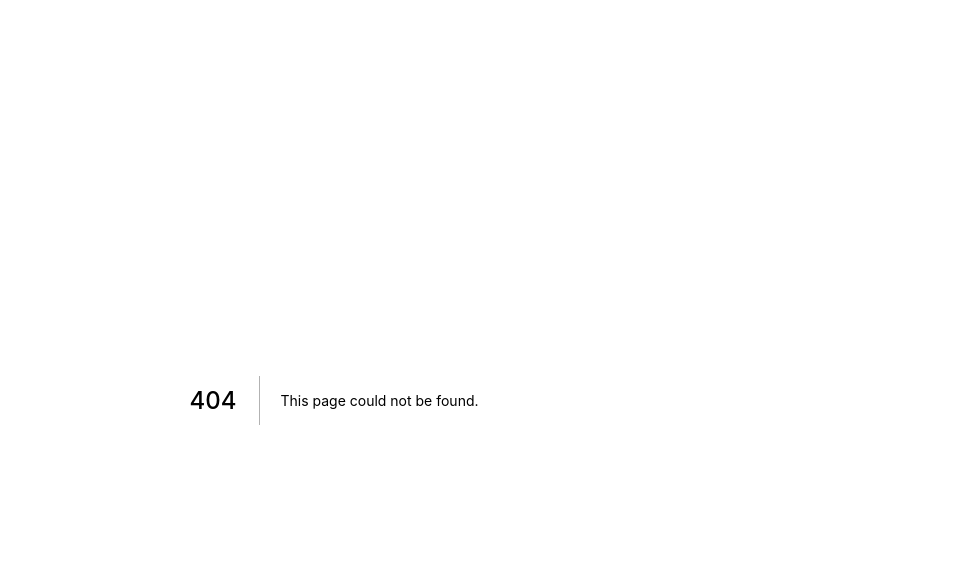
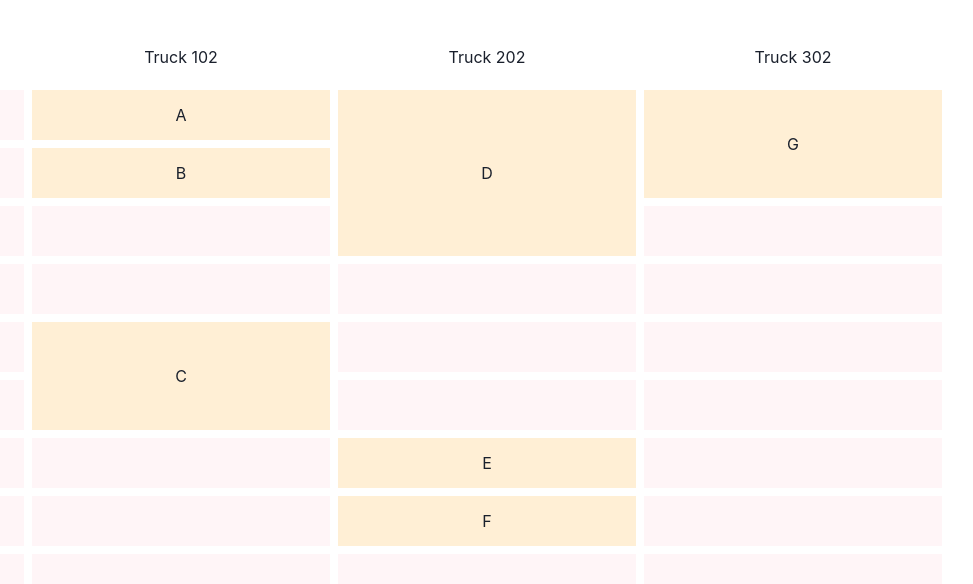
Before and after one commit to dtjv/terra, a Next.js app in the folder web/: page /delivery in a window 1280 px wide. Before the commit this address had no page. Shown: the top 584 px of the page, without its empty margins (306-1279 px from the left). Built offline with nearby package versions, Linux system fonts and the light colour scheme.

Commit message:
Render a basic schedule [wip]

```diff
--- /dev/null
+++ b/web/src/data/index.ts
@@ -0,0 +1,56 @@
+export const times = [
+  "8 AM",
+  "9 AM",
+  "10 AM",
+  "11 AM",
+  "12 PM",
+  "1 PM",
+  "2 PM",
+  "3 PM",
+  "4 PM",
+  "5 PM",
+  "6 PM",
+];
+
+export const trucks = [
+  { id: "102", name: "Truck 102" },
+  { id: "202", name: "Truck 202" },
+  { id: "302", name: "Truck 302" },
+];
+
+export const tickets = [
+  { id: "A", slot: "8:00 AM", truck: "102", duration: 30 },
+  { id: "B", slot: "8:30 AM", truck: "102", duration: 30 },
+  { id: "C", slot: "10:00 AM", truck: "102", duration: 60 },
+  { id: "D", slot: "8:00 AM", truck: "202", duration: 90 },
+  { id: "E", slot: "11:00 AM", truck: "202", duration: 30 },
+  { id: "F", slot: "11:30 AM", truck: "202", duration: 30 },
+  { id: "G", slot: "8:00 AM", truck: "302", duration: 60 },
+];
+
+// useGrid needs to do this work...
+
+export const coords = [
+  { x: 2, y: 2, span: 1 },
+  { x: 2, y: 3, span: 1 },
+  { x: 2, y: 6, span: 2 },
+  { x: 3, y: 2, span: 3 },
+  { x: 3, y: 8, span: 1 },
+  { x: 3, y: 9, span: 1 },
+  { x: 4, y: 2, span: 2 },
+];
+
+export const enhancedTickets = tickets.map((ticket, i) => ({
+  ...ticket,
+  ...coords[i],
+}));
+
+/*
+export const getTicket = (arr, keys) => {
+  let a = arr.slice();
+  for (const [k, v] of Object.entries(keys)) {
+    a = a.filter((o) => o[k] === v);
+  }
+  return a;
+};
+*/
--- /dev/null
+++ b/web/src/pages/delivery.tsx
@@ -0,0 +1,137 @@
+import { Box, Flex, Grid, GridItem } from "@chakra-ui/react";
+
+// TODO: must be fetched on client-side
+import { trucks, enhancedTickets } from "../data";
+
+function renderColHeaders(columnHeaders) {
+  const headers = [{ id: "colspacer", name: "" }, ...columnHeaders];
+
+  return headers.map((header) => (
+    <GridItem key={header.id}>
+      <Flex align="center" justify="center" h="50">
+        {header.name}
+      </Flex>
+    </GridItem>
+  ));
+}
+
+// times = ['8:00 AM', ...]
+// trucks = [ { id: '102' }, ... ]
+//
+// times & trucks = [row, col]
+//
+// tickets are random grid areas. useGrid should add to tickets their respective
+// place in the grid (based on their data).
+//
+// const columns = [{ 'label': 'truck 102', accessor: 'col1' }]
+//
+// const data = [
+//  {
+//    'col1': { id: 'A', slot: "8:00 AM", truck: '102', duration: 30 }
+//  }
+// ]
+//
+// i'm trying to keep the grid construction as generic as possible - separated
+// from app logic. i just want to render rows and columns. the mapping between
+// app data and placement in grid must be isolated and separated from grid
+// construction. hence `useGrid`.
+//
+//   <Grid>
+//     {columns.map(column => <ColumnHeader column={column} />)
+//     {rows.map(row => {
+//       return row.cells.map(cell => {
+//         <GridItem><Cell cell={cell} /></GridItem>
+//       })
+//     })}
+//   </Grid>
+//
+// ticket = { id: "A", slot: "8:00 AM", truck: "102", duration: 30 },
+function renderTickets() {
+  return enhancedTickets.map((ticket) => (
+    <GridItem
+      key={ticket.id}
+      colStart={ticket.x}
+      rowStart={ticket.y}
+      rowSpan={ticket.span}
+      bg="papayawhip"
+      display="flex"
+      alignItems="center"
+      justifyContent="center"
+    >
+      <Flex align="center" color="gray.800" justify="center" minH="50px">
+        {ticket.id}
+      </Flex>
+    </GridItem>
+  ));
+}
+
+function renderEmptyCells() {
+  const numEmpty = 4 * 8 - enhancedTickets.length;
+  const empty = [];
+
+  for (let i = 0; i < numEmpty; i += 1) {
+    empty.push(
+      <GridItem key={`e${i}`}>
+        <Box minH="50px" bg="pink.50" />
+      </GridItem>
+    );
+  }
+  return empty;
+}
+
+function Delivery() {
+  const numCols = trucks.length + 1;
+  const numRows = 8;
+
+  return (
+    <Box w="100%" p={8}>
+      <Grid
+        templateColumns={`repeat(${numCols}, minmax(100px, 1fr))`}
+        templateRows={`repeat(${numRows}, minmax(50px, 1fr))`}
+        gap={2}
+      >
+        {renderColHeaders(trucks)}
+        {renderTickets()}
+        {renderEmptyCells()}
+      </Grid>
+    </Box>
+  );
+}
+
+/*
+const headers = ["", "mon", "tue", "wed", "thu", "fri", "sat", "sun"];
+
+function Delivery() {
+  return (
+    <>
+      <Box w="100%" p={8} mb={8}>
+        <Grid templateColumns="repeat(8, 1fr)">
+          {headers.map((header) => (
+            <GridItem key={header}>
+              <Flex align="center" justify="center" h="50">
+                {header.toUpperCase()}
+              </Flex>
+            </GridItem>
+          ))}
+
+          {headers.map((_, idx) => (
+            <GridItem key={idx}>
+              <Box
+                h="4"
+                borderBottom="1px"
+                borderBottomColor="gray.200"
+                borderLeft="1px"
+                borderLeftColor="gray.200"
+                borderRight={idx === headers.length - 1 ? "1px" : 0}
+                borderRightColor="gray.200"
+              />
+            </GridItem>
+          ))}
+        </Grid>
+      </Box>
+    </>
+  );
+}
+*/
+
+export default Delivery;
```
Also changed, not shown: web/src/pages/dnd.tsx (deleted, +0 -35 lines).
